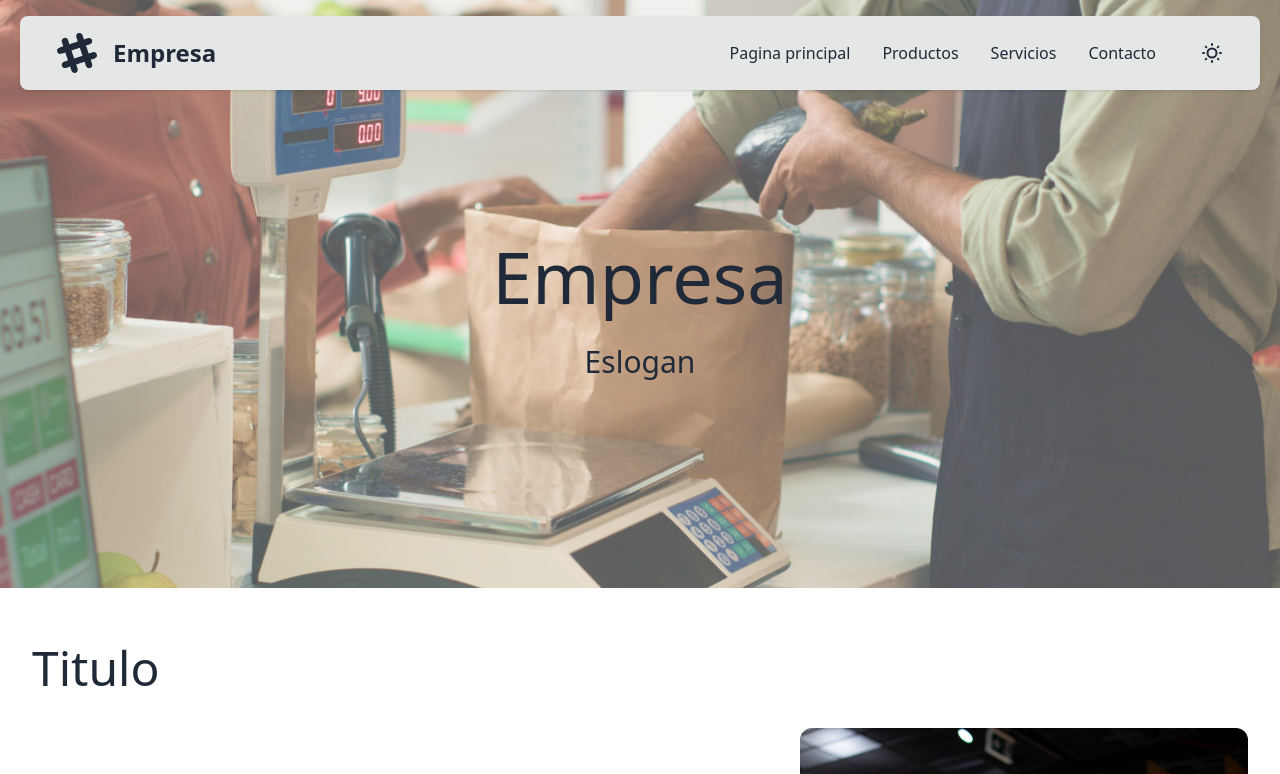
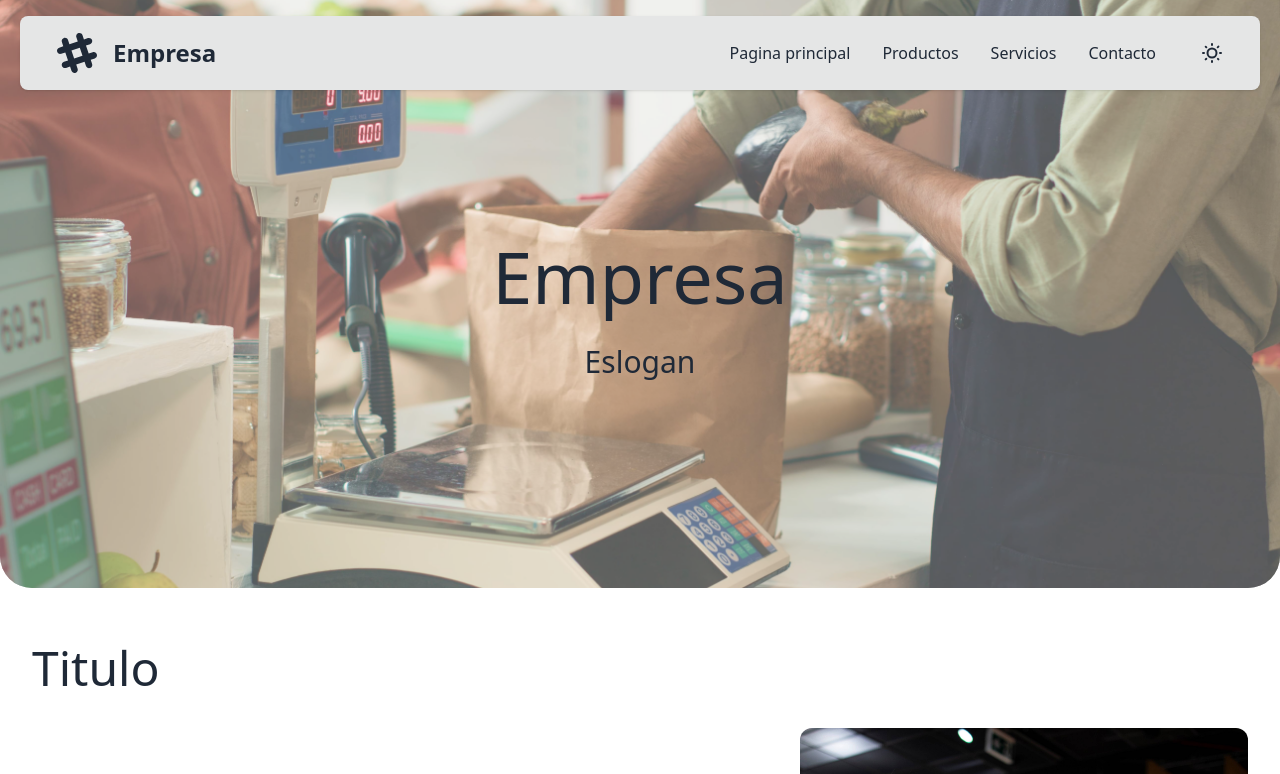
Before and after one commit to javier-rosales/tailwind-test, a React (Vite) app: page / in a window 1280 px wide. Shown: the top 774 px of the page. Built offline with nearby package versions, Linux system fonts and the light colour scheme.

Commit message:
Make image cover bottom rounded

```diff
--- a/src/components/Home.css
+++ b/src/components/Home.css
@@ -1,5 +1,6 @@
 .bg-enterprise {
     position: relative;
+    overflow: hidden;
 }
 
 .bg-enterprise::before {
--- a/src/components/Home.jsx
+++ b/src/components/Home.jsx
@@ -5,7 +5,7 @@ import SectionTitle from './SectionTitle'
 const Home = () => {
   return (
     <>
-      <div className='bg-enterprise py-52'>
+      <div className='bg-enterprise py-52 rounded-b-2xl md:rounded-b-3xl lg:rounded-b-[2rem]'>
         <h2 className='text-5xl md:text-6xl lg:text-7xl py-6 lg:py-8 font-medium text-center'>
           Empresa
         </h2>
```
